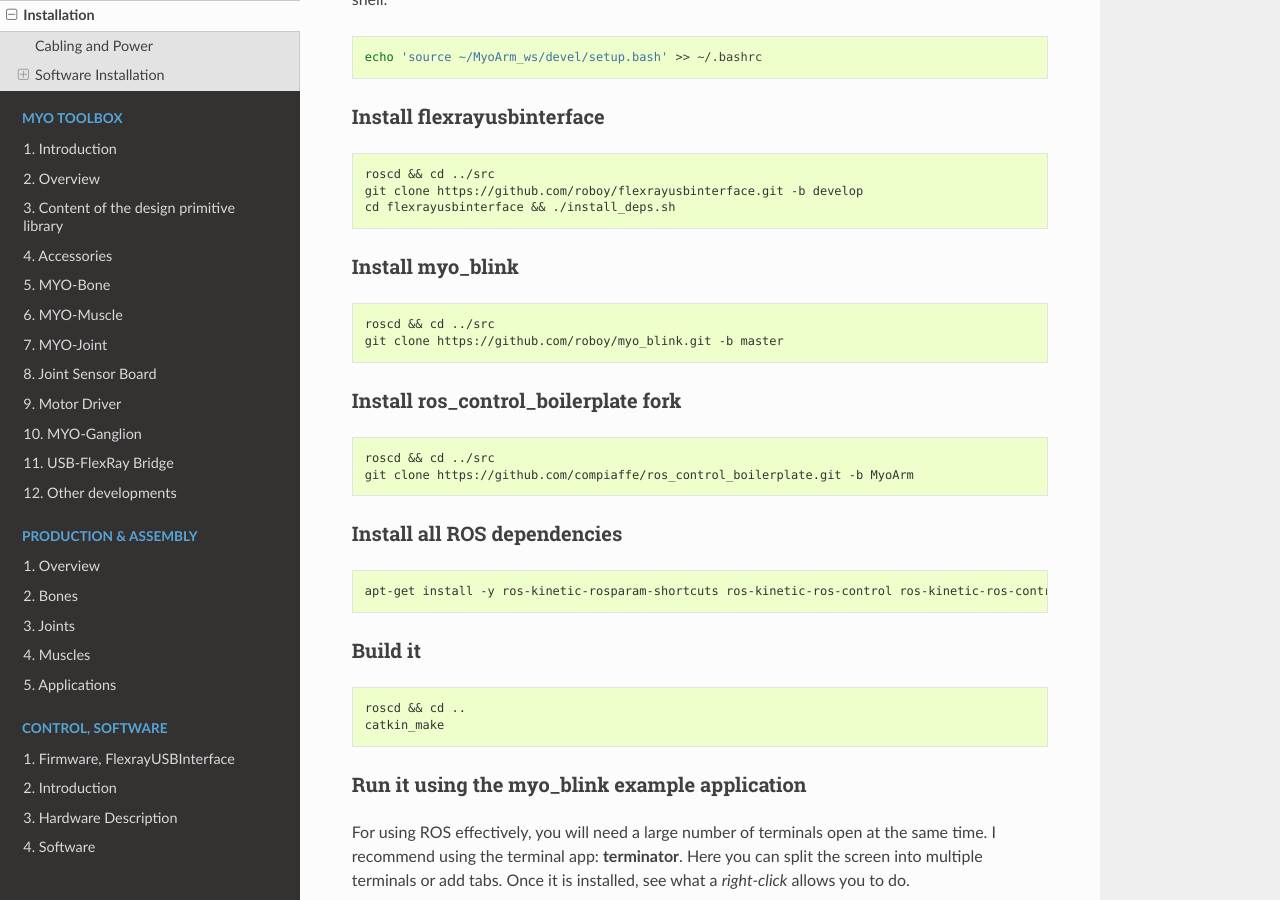
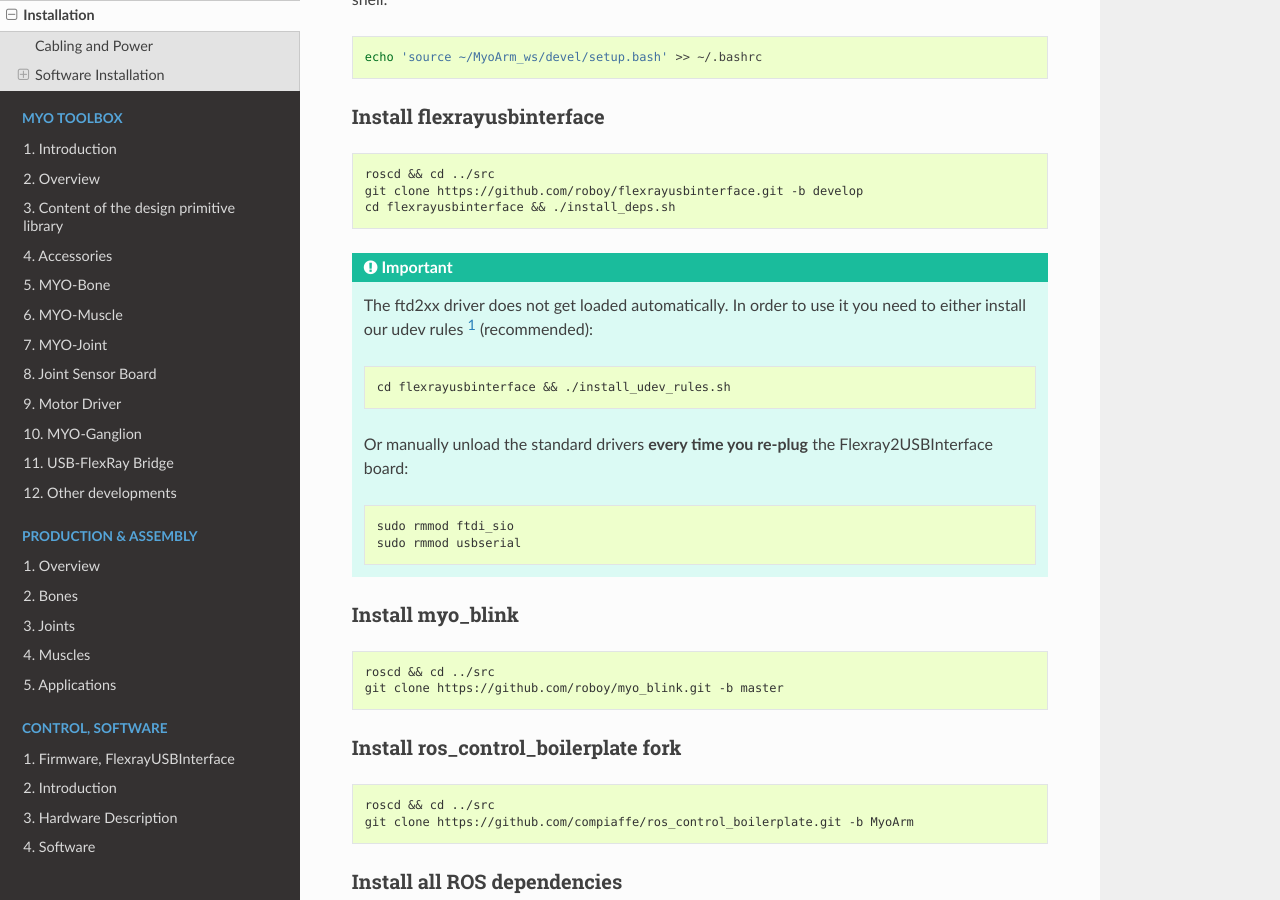
Before and after one commit to MyoRobotics/MyoRobotics-Documentation, a Sphinx documentation site: the page built from source/getting-started/installation.rst, in a window 1280 px wide and 900 px high, scrolled down 1272 px. Built offline with Sphinx 7.4.7 and the Read the Docs theme 2.0.0, drawn with Linux system fonts in a browser that asks for light colours; some of the changed text lies outside the part shown.

Commit message:
Fixed the missing instructions for installing the udev rules

```diff
--- a/source/getting-started/installation.rst
+++ b/source/getting-started/installation.rst
@@ -57,6 +57,20 @@ Install flexrayusbinterface
    roscd && cd ../src
    git clone https://github.com/roboy/flexrayusbinterface.git -b develop
    cd flexrayusbinterface && ./install_deps.sh
+
+.. IMPORTANT:: The ftd2xx driver does not get loaded automatically. In order to use it you need to either install our udev rules [#fudev]_ (recommended):
+
+  .. code-block:: console
+
+    cd flexrayusbinterface && ./install_udev_rules.sh
+
+
+  Or manually unload the standard drivers **every time you re-plug** the Flexray2USBInterface board:
+
+  .. code-block:: console
+
+    sudo rmmod ftdi_sio
+    sudo rmmod usbserial
 
 Install myo_blink
 *****************
@@ -155,3 +169,5 @@ In order to control a motor you need to send a rosservice call to it **in a new
 .. _ros_control_boilerplate fork: https://github.com/compiaffe/ros_control_boilerplate/tree/MyoArm
 .. _flexrayusbinterface: https://github.com/Roboy/flexrayusbinterface/tree/develop
 .. _ROS kinetic: http://wiki.ros.org/kinetic/Installation
+
+.. [#fudev] The udev rules are based on this article: https://www.ikalogic.com/ftdi-d2xx-linux-overcoming-big-problem/
```
